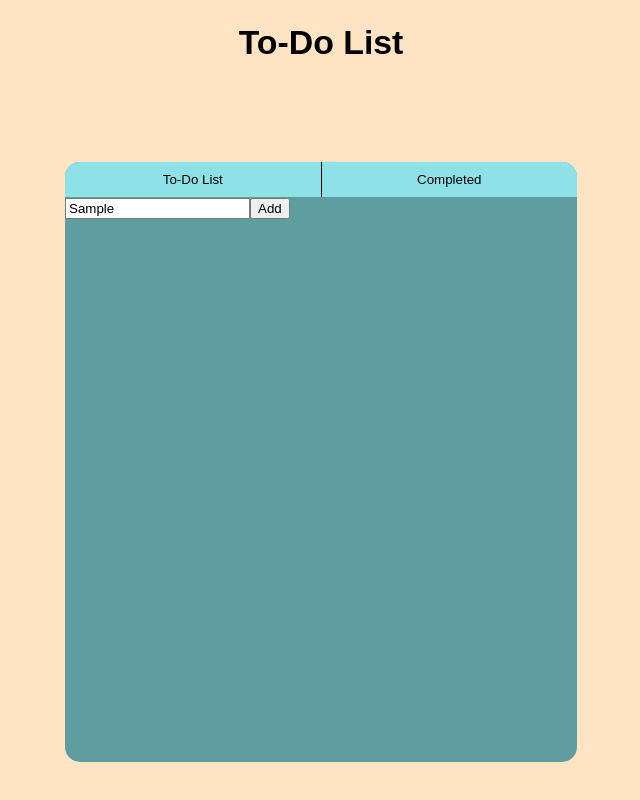
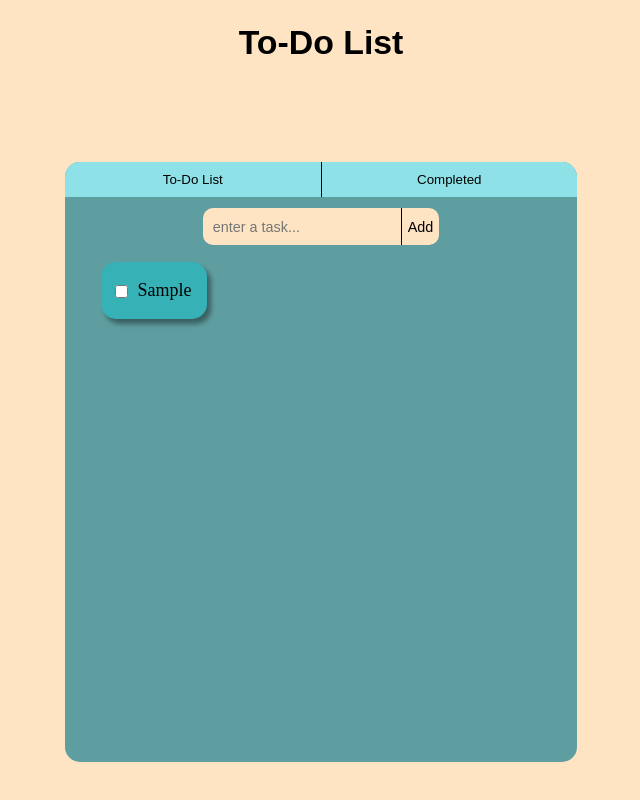
Before and after one commit to cotton-r/react-to-do-list, a React (Create React App) app in the folder my-app/: page / in a window 1280 px wide. Both pictures are taken after typing "Sample" into the empty fields and a click on the input "Add". Shown: the top 800 px of the page, without its empty margins (319-959 px from the left). Built offline with nearby package versions, Linux system fonts and the light colour scheme.

Commit message:
add functionality and pass props to multiple components

```diff
--- a/my-app/src/Components/App/App.js
+++ b/my-app/src/Components/App/App.js
@@ -3,20 +3,23 @@ import './App.css';
 
 import TabBar from '../TabBar/TabBar';
 import ToDoList from '../ToDoList/ToDoList';
+import TaskItem from '../TaskItem/TaskItem';
 
 class App extends React.Component {
   constructor(props) {
     super(props);
 
     this.state= {
-      task: ''
+      tasks: []
     }
 
     this.addItem = this.addItem.bind(this);
   }
 
   addItem(task) {
-    this.setState({ task: task });
+    let newStateArray = this.state.tasks.slice();
+    newStateArray.unshift(task);
+    this.setState({ tasks: newStateArray });
   }
 
   render() {
@@ -29,6 +32,7 @@ class App extends React.Component {
           <TabBar />
           <ToDoList
             addItem={this.addItem}
+            tasks={this.state.tasks}
           />
           {/* <CompletedList /> */}
         </div>
--- a/my-app/src/Components/InputField/InputField.css
+++ b/my-app/src/Components/InputField/InputField.css
@@ -0,0 +1,28 @@
+#taskBox {
+    height: 35px;
+    border-radius: 10px 0px 0px 10px;
+    border-style: none;
+    background-color: bisque;
+    padding-left: 10px;
+    font-size: 0.8rem;
+}
+
+#taskBox:active, #taskBox:hover, #taskBox:focus {
+    border-style: none;
+    outline: none;
+}
+
+#addButton {
+    height: 37px;
+    border-style: none;
+    border-radius: 0px 10px 10px 0px;
+    border-left: 1px solid black;
+    background-color: bisque;
+    font-size: 0.8rem;
+}
+
+#addButton:hover {
+    cursor: pointer;
+    background-color: rgb(233, 191, 135);
+    transition: 0.2s;
+}
--- a/my-app/src/Components/InputField/InputField.js
+++ b/my-app/src/Components/InputField/InputField.js
@@ -17,15 +17,26 @@ class InputField extends React.Component {
         this.setState({ task: event.target.value});
     }
 
-    addToList(task) {
+    addToList() {
         this.props.addItem(this.state.task);
+        document.getElementById('taskBox').value = '';
     }
 
     render() {
         return (
             <div className="InputField">
-                <input type="text" placeholder="enter a task..." onChange={this.handleChange} />
-                <input type="submit" value="Add" onClick={this.addToList} />
+                <input
+                    id="taskBox"
+                    type="text"
+                    placeholder="enter a task..."
+                    onChange={this.handleChange}
+                />
+                <input
+                    id="addButton"
+                    type="submit"
+                    value="Add"
+                    onClick={this.addToList}
+                />
             </div>
         )
     }
--- a/my-app/src/Components/TaskItem/TaskItem.css
+++ b/my-app/src/Components/TaskItem/TaskItem.css
@@ -0,0 +1,15 @@
+.TaskItem {
+    display: flex;
+    align-items: center;
+    background-color: rgb(54, 178, 182);
+    justify-content: flex-start;
+    border-radius: 15px;
+    padding: 0px 15px 0px 10px;
+    box-shadow: 4px 5px 5px 0px rgba(0,0,0,0.4);
+    margin: 5px 10px;
+}
+
+.isCompleted {
+    margin-right: 10px;
+    margin-top: 5px;
+}
--- a/my-app/src/Components/TaskItem/TaskItem.js
+++ b/my-app/src/Components/TaskItem/TaskItem.js
@@ -5,9 +5,14 @@ class TaskItem extends React.Component {
 
     isCompleted() {
         if (this.props.completed) {
-            return <input type="checkbox" checked />
+            return <input
+                    type="checkbox"
+                    disabled="disabled"
+                    checked="checked"
+                    className="isCompleted"
+                />
         } else {
-            return <input type="checkbox" />
+            return <input type="checkbox" className="isCompleted" />
         }
     }
 
@@ -21,4 +26,4 @@ class TaskItem extends React.Component {
     }
 }
 
-export default TaskItem;
+export default TaskItem
--- a/my-app/src/Components/ToDoList/ToDoList.css
+++ b/my-app/src/Components/ToDoList/ToDoList.css
@@ -0,0 +1,20 @@
+.InputField {
+    width: 100%;
+    display: flex;
+    justify-content: center;
+    align-items: center;
+    height: 60px;
+}
+
+.itemList {
+    display: flex;
+    flex-direction: column;
+    height: 505px;
+    align-items: flex-start;
+    overflow: auto;
+    scroll-behavior: smooth;
+    border-radius: 0px 0px 15px 15px;
+    width: 90%;
+    margin-left: auto;
+    margin-right: auto;
+}
--- a/my-app/src/Components/ToDoList/ToDoList.js
+++ b/my-app/src/Components/ToDoList/ToDoList.js
@@ -2,6 +2,7 @@ import React from 'react';
 import './ToDoList.css';
 
 import InputField from '../InputField/InputField';
+import TaskItem from '../TaskItem/TaskItem';
 
 class ToDoList extends React.Component {
     render() {
@@ -13,7 +14,14 @@ class ToDoList extends React.Component {
                     />
                 </div>
                 <div className="itemList">
-
+                    {
+                        this.props.tasks.map(task => {
+                            return <TaskItem
+                                task={task}
+                                isCompleted={false}
+                            />
+                        })
+                    }
                 </div>
             </div>
         )
```
